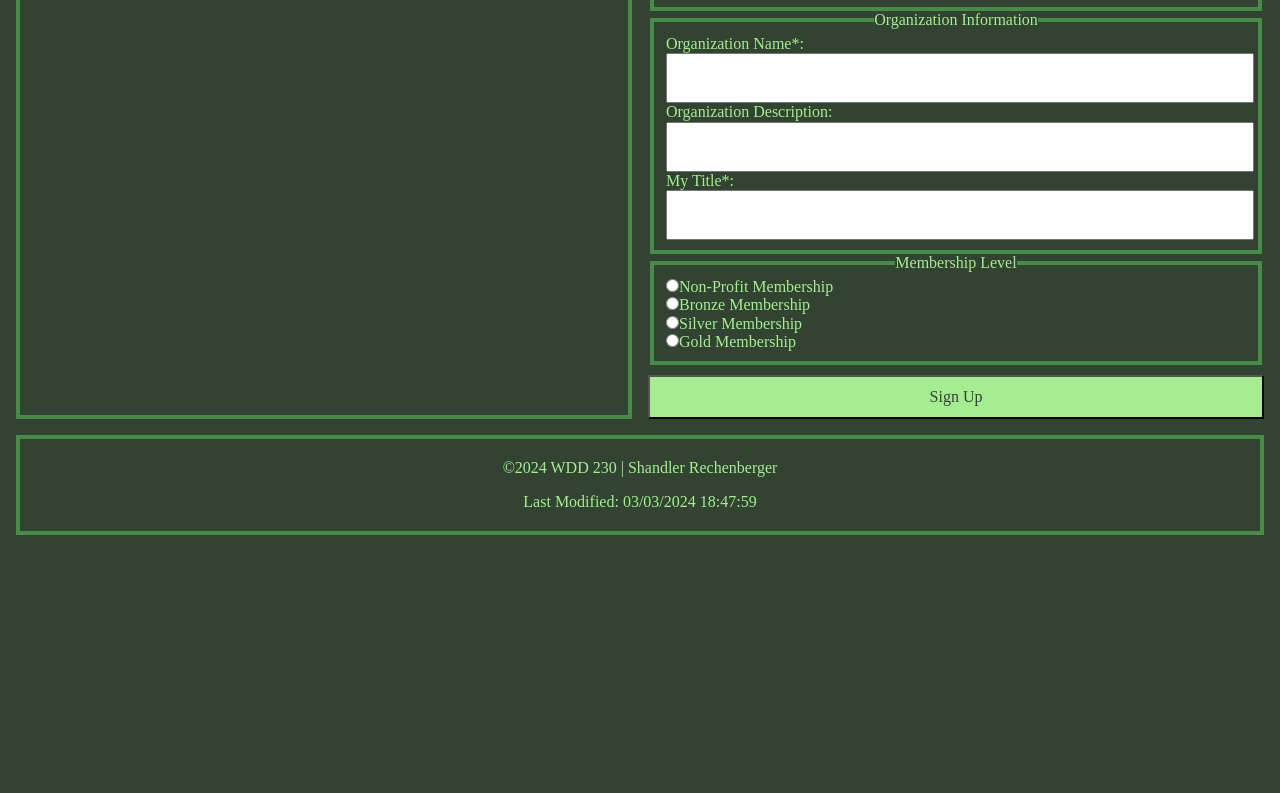
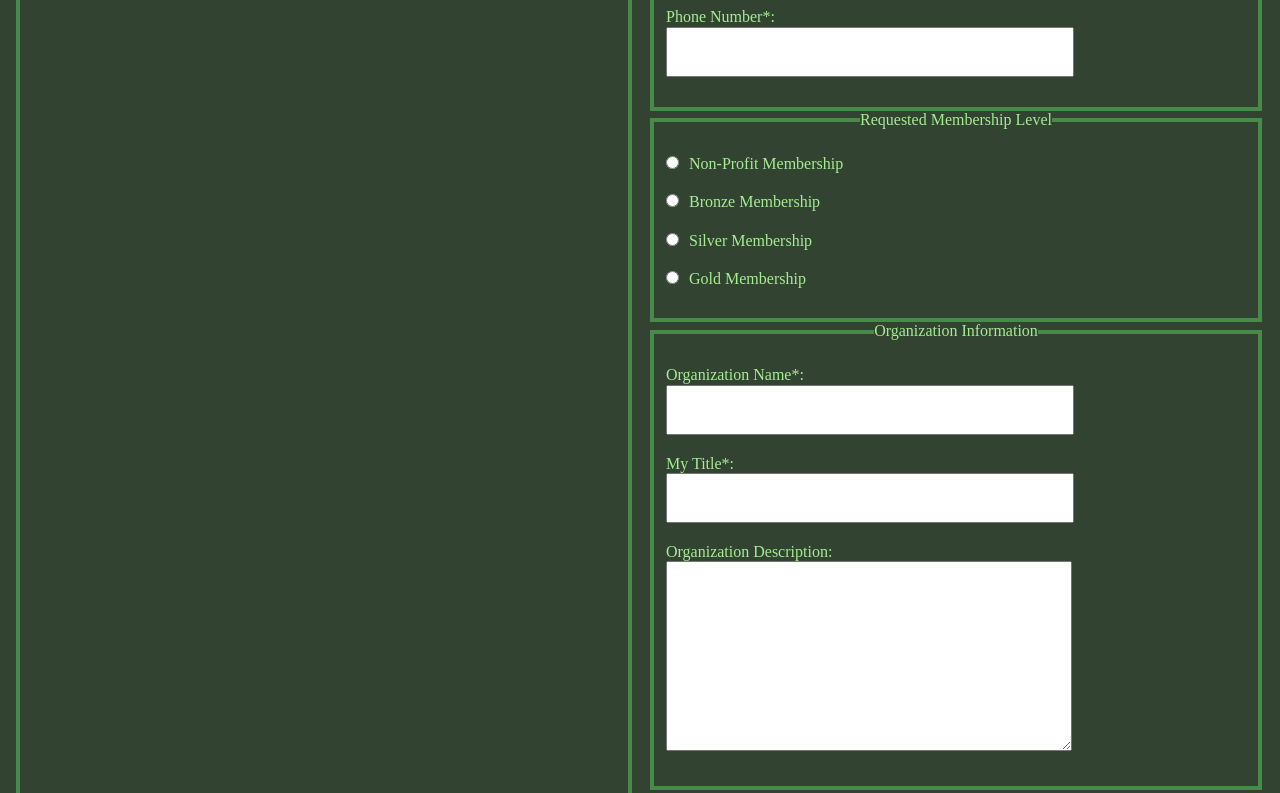
Before and after one commit to ShandlerR/wdd230, a plain HTML site: page chamber/join.html in a window 1280 px wide. Shown: the part 1193-1986 px from the top of the page. Before the commit the page ends 1744 px from the top, so only its background shows below. Drawn offline with Linux system fonts and the light colour scheme.

Commit message:
Finished Form

```diff
--- a/chamber/join.html
+++ b/chamber/join.html
@@ -73,19 +73,21 @@
             </fieldset>
 
             <fieldset>
-                <legend>Organization Information</legend>
-                <label>Organization Name*: <input type="text" name="orgName" id="orgName" required></label>
-                <label>Organization Description: <input type="textarea" name="desc" id="desc"></label>
-                <label>My Title*: <input type="text" name="title" id="title" required pattern="^[a-zA-Z -]{7,}$"></label>
+                <legend>Requested Membership Level</legend>
+                <label class="radioButtons"><input type="radio" name="membership" value="npMember" required>Non-Profit Membership</label>
+                <label class="radioButtons"><input type="radio" name="membership" value="bronzeMember">Bronze Membership</label>
+                <label class="radioButtons"><input type="radio" name="membership" value="silverMember">Silver Membership</label>
+                <label class="radioButtons"><input type="radio" name="membership" value="goldMember">Gold Membership</label>
             </fieldset>
 
             <fieldset>
-                <legend>Membership Level</legend>
-                <label class="memL"><input type="radio" name="membership" value="npMember" required>Non-Profit Membership</label>
-                <label class="memL"><input type="radio" name="membership" value="bronzeMember">Bronze Membership</label>
-                <label class="memL"><input type="radio" name="membership" value="silverMember">Silver Membership</label>
-                <label class="memL"><input type="radio" name="membership" value="goldMember">Gold Membership</label>
+                <legend>Organization Information</legend>
+                <label>Organization Name*: <input type="text" name="orgName" id="orgName" required></label>
+                <label>My Title*: <input type="text" name="title" id="title" required pattern="^[a-zA-Z -]{7,}$"></label>
+                <label>Organization Description: <textarea name="desc" id="desc" cols="30" rows="10"></textarea> </label>
             </fieldset>
+
+
 
             <label><input type="hidden" name="date" id="date"></label>
 
--- a/chamber/styles/allPages.css
+++ b/chamber/styles/allPages.css
@@ -59,6 +59,10 @@
     margin-bottom: 10px;
 }
 
+fieldset textarea
+{
+    width:100%;
+}
 
 fieldset
 {
@@ -77,9 +81,16 @@ form legend
     text-align: center;
 }
 
-label
+label:not(label:first-child)
 {
     max-width: 400px;
+    margin-top: 20px;
+    display: block;
+}
+
+label:last-child
+{
+    margin-bottom: 20px;
 }
 
 input:not(input[type="radio"])
@@ -96,7 +107,12 @@ form>input
     color: var(--backgroundColor);
 }
 
-.memL
+input[type="radio"]
+{
+    margin-right: 10px;
+}
+
+.radioButtons
 {
     display: block;
 }
```
